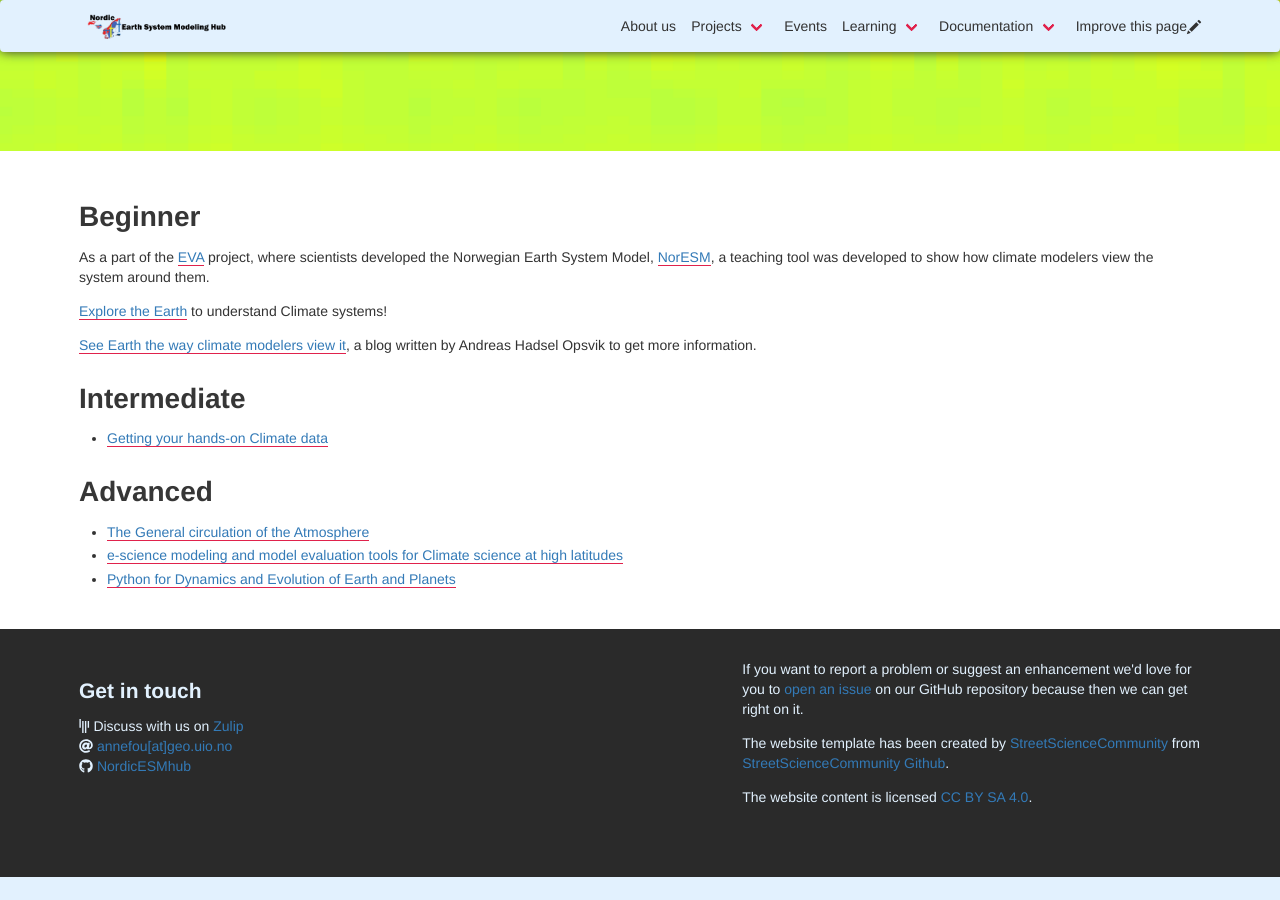
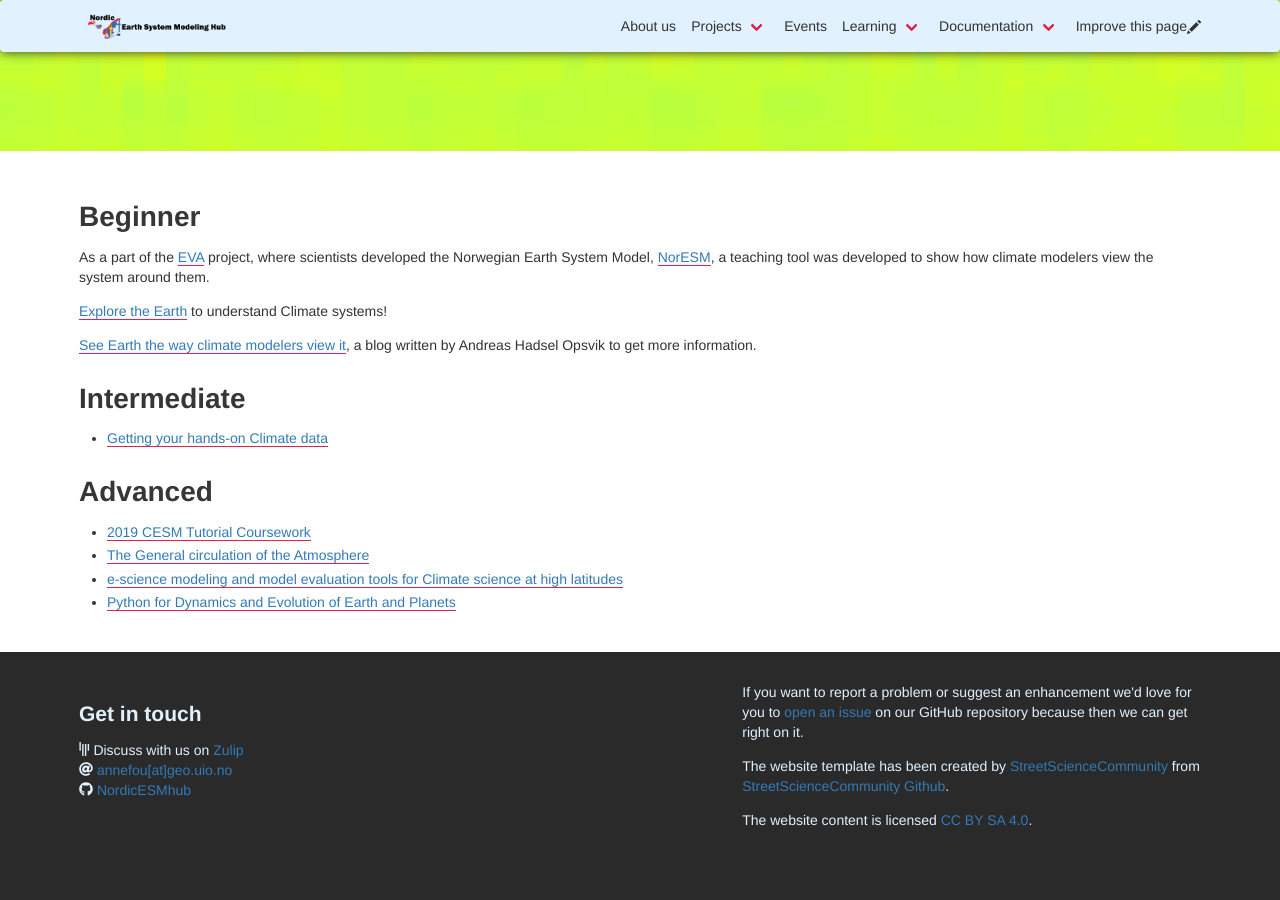
Before and after one commit to NordicESMhub/nordicesmhub.github.io, a Jekyll site: the page built from _tutorials/science.md, in a window 1280 px wide and 900 px high, scrolled down 479 px. Built offline with Jekyll 4.4.1, drawn with Linux system fonts in a browser that asks for light colours; nearby versions of some CDN libraries; before the commit the page ends 1356 px from its top, so only the background shows below that.

Commit message:
added link to CESM tutorials

```diff
--- a/_tutorials/science.md
+++ b/_tutorials/science.md
@@ -18,6 +18,7 @@ As a part of the [EVA](https://www.nersc.no/project/eva) project, where scientis
 
 # Advanced
 
+- [2019 CESM Tutorial Coursework](http://www.cesm.ucar.edu/events/tutorials/2019/coursework.html)
 - [The General circulation of the Atmosphere](https://nordicesmhub.github.io/GEO4962/)
 - [e-science modeling and model evaluation tools for Climate science at high latitudes](https://nordicesmhub.github.io/NEGI-Andoya-2018)
 - [Python for Dynamics and Evolution of Earth and Planets](https://nordicesmhub.github.io/deep_python/)
```
